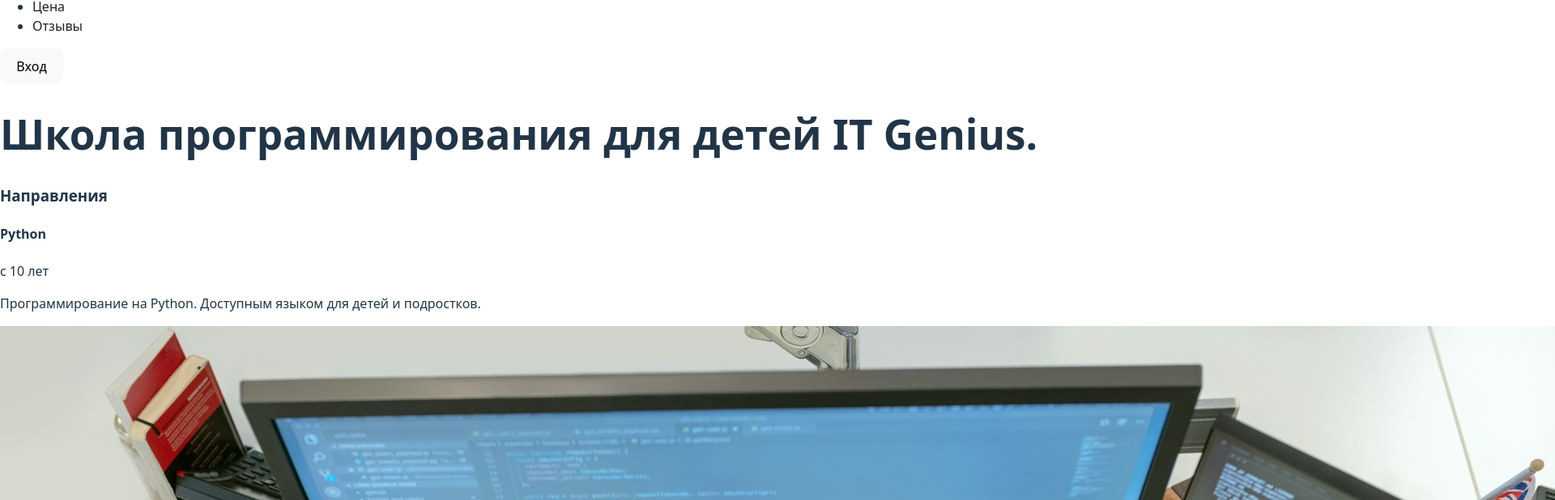
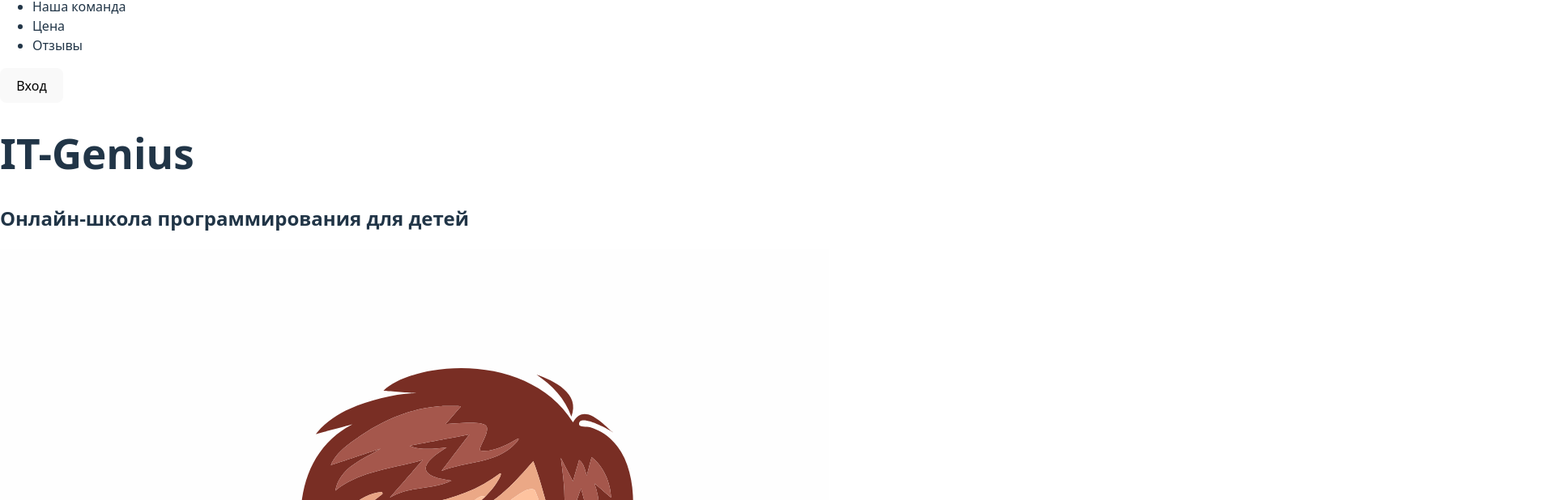
Before and after one commit to indira-faizullina/it-genius-school-web-page, a React (Vite) app: page / in a window 1280 px wide. Shown: the part 738-1356 px from the top of the page at 81% size, 1920 px wide, since content can reach past the window. Built offline with nearby package versions, Linux system fonts and the light colour scheme.

Commit message:
added page components

```diff
--- a/src/App.jsx
+++ b/src/App.jsx
@@ -1,11 +1,25 @@
 import Header from "./components/Header"
 import MainSection from "./components/MainSection.jsx"
+import DirectionsPage from "./components/Pages/DirectionsPage.jsx"
+import ProjectsPage from "./components/Pages/ProjectsPage.jsx"
+import TeamPage from "./components/Pages/TeamPage.jsx"
+import PriceListPage from "./components/Pages/PriceListPage.jsx"
+import ReviewsPage from "./components/Pages/ReviewsPage.jsx"
+import { useState } from "react"
 
 export default function App() {
+
+const [contentType, setContentType] = useState('MainSection')
+
   return(
        <>
-        <Header/>
-        <MainSection/>
+        <Header onChange={(current) => setContentType(current)}/>
+        {contentType === 'MainSection' && <MainSection/>}
+        {contentType === 'DirectionsPage' && <DirectionsPage/>}
+        {contentType === 'ProjectsPage' && <ProjectsPage/>}
+        {contentType === 'TeamPage' && <TeamPage/>}
+        {contentType === 'PriceListPage' && <PriceListPage/>}
+        {contentType === 'ReviewsPage' && <ReviewsPage/>}
        </>
   )
 }
--- a/src/components/Direction.jsx
+++ /dev/null
@@ -1,11 +0,0 @@
-export default function Direction({ title, age, description, img }) {
-
-    return(
-        <div id="directions">
-            <h4>{title}</h4>
-            <span>{age}</span>
-            <p>{description}</p>
-            <img src={`/${img}.jpg`} alt={`изображение направления ${title}`} />
-        </div>
-    )
-}
--- a/src/components/Header.jsx
+++ b/src/components/Header.jsx
@@ -2,11 +2,11 @@
 import Nav from './Nav'
 import Button from './Button/Button'
 
-export default function Header() {
+export default function Header({onChange}) {
     return(
-        <header>
-          <img src={logo} alt="logo" />
-          <Nav />
+        <header className='header'>
+          <img className='logo' src={logo} alt="logo" />
+          <Nav onChange={onChange}/>
           <Button onClick={() => console.log('Вход')}>Вход</Button>
         </header>
     )
--- a/src/components/MainSection.jsx
+++ b/src/components/MainSection.jsx
@@ -1,38 +1,11 @@
-import Direction from "./Direction.jsx"
-import Button from "./Button/Button.jsx"
-import { directions } from '../data.js'
-import { useState } from "react"
+import img from '/main.svg'
 
 export default function MainSection() {
-    const [content, useContent] = useState('main')
+    return(
+      <>
+      <h1>IT-Genius</h1>
+      <h2>Онлайн-школа программирования для детей</h2>
+      <img src={img} alt="Главное изображение" /></>
 
-      const handleClick = function(title) {
-        useContent(title)
-      }
-
-      if(content === 'main') {
-        return (
-            <main>
-              <h1>Школа программирования для детей IT Genius.</h1>
-              <h3>Направления</h3>
-              {directions.map((direction, index) =>
-                <div key={index}>
-                  <Direction
-                  title={direction.title}
-                  age={direction.age}
-                  description = {direction.description}
-                  img = {direction.img}
-                  />
-                  <Button onClick={() => handleClick(direction.title)}>Записаться на пробный урок</Button>
-                </div>
-              )}
-            </main>
-          )
-          } else {
-            return(
-              <main>
-                <h1>{content}</h1>
-              </main>
-            )
-          }
+    )
 }
--- a/src/components/Nav.jsx
+++ b/src/components/Nav.jsx
@@ -1,11 +1,12 @@
 import { nav } from '../data.js'
 
-export default function Nav() {
+export default function Nav({onChange}) {
+
     return(
         <nav>
         <ul>
-            {nav.map((navItem, index) => <li key={index}>
-                <a href={navItem.link}>{navItem.title}</a>
+            {nav.map((navItem, index) => <li key={index} onClick={() => onChange(navItem.page)}>
+                {navItem.title}
                 </li>)}
         </ul>
         </nav>
--- /dev/null
+++ b/src/components/Pages/DirectionsPage.jsx
@@ -0,0 +1,32 @@
+import { directions } from '../../data.js'
+import Button from '../Button/Button.jsx'
+import { useState } from "react"
+
+export default function DirectionsPage() {
+
+    const [currentDirection, useCurrentDirection] = useState('')
+
+      const handleClick = function(title) {
+        useCurrentDirection(title)
+      }
+
+    if(currentDirection === '') {
+      return(
+          <section>
+              <h1>Наши направления</h1>
+                {directions.map((direction, index) =>
+                  <div key={index}>
+                      <h4>{direction.title}</h4>
+                      <span>{direction.age}</span>
+                      <p>{direction.description}</p>
+                      <img src={`/${direction.img}.jpg`} alt={`изображение направления ${direction.title}`} />
+                      <Button onClick={() => handleClick(direction.title)}>Записаться на пробный урок</Button>
+                  </div>
+                )}
+          </section>
+      )
+    } else if(currentDirection) {
+console.log(currentDirection)
+    }
+
+}
--- /dev/null
+++ b/src/components/Pages/PriceListPage.jsx
@@ -0,0 +1,5 @@
+export default function PriceListPage() {
+    return(
+        <h1>Цены</h1>
+    )
+}
--- /dev/null
+++ b/src/components/Pages/ProjectsPage.jsx
@@ -0,0 +1,5 @@
+export default function ProjectsPage() {
+    return(
+        <h1>Проекты наших студентов</h1>
+    )
+}
--- /dev/null
+++ b/src/components/Pages/ReviewsPage.jsx
@@ -0,0 +1,5 @@
+export default function ReviewsPage() {
+    return(
+        <h1>Отзывы</h1>
+    )
+}
--- /dev/null
+++ b/src/components/Pages/TeamPage.jsx
@@ -0,0 +1,5 @@
+export default function TeamPage() {
+    return(
+        <h1>Наша команда</h1>
+    )
+}
--- a/src/data.js
+++ b/src/data.js
@@ -1,23 +1,27 @@
 export const nav = [
     {
+        title: 'Главная',
+        page: 'MainSection',
+    },
+    {
         title: 'Направления',
-        link: '#directions',
+        page: 'DirectionsPage',
     },
     {
         title: 'Проекты студентов',
-        link: '#projects',
+        page: 'ProjectsPage',
     },
     {
         title: 'Наша команда',
-        link: '#team',
+        page: 'TeamPage',
     },
     {
         title: 'Цена',
-        link: '#price',
+        page: 'PriceListPage',
     },
     {
         title: 'Отзывы',
-        link: '#reviews',
+        page: 'ReviewsPage',
     }
 ]
 
```
Also changed, not shown: public/main.svg (added).
